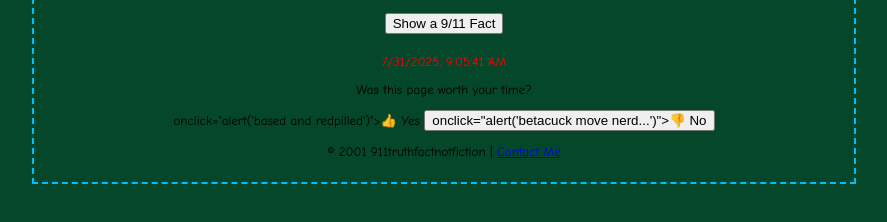
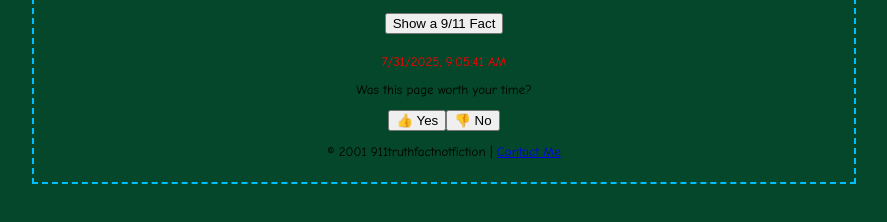
Before and after one commit to TRUTHER1844/911truthfactnotfiction, a plain HTML site: page index.html in a window 1280 px wide. Shown: the part 172-394 px from the top of the page, without its empty margins (196-1083 px from the left). Drawn offline with Linux system fonts and the light colour scheme.

Commit message:
Update index.html

```diff
--- a/index.html
+++ b/index.html
@@ -69,8 +69,8 @@
   }, 1000);
 </script>
       <p style="color: black;">Was this page worth your time?</p>
-      <buttonn> onclick="alert('based and redpilled')">👍 Yes</buttonn>
-      <button> onclick="alert('betacuck move nerd...')">👎 No</button>
+      <button onclick="alert('based and redpilled')">👍 Yes</buttonn>
+      <button onclick="alert('betacuck move nerd...')">👎 No</button>
       <p>© 2001 911truthfactnotfiction | <a href="mailto:svnriech@proton.me">Contact Me</a></p>
     </div>
   </div>
```
